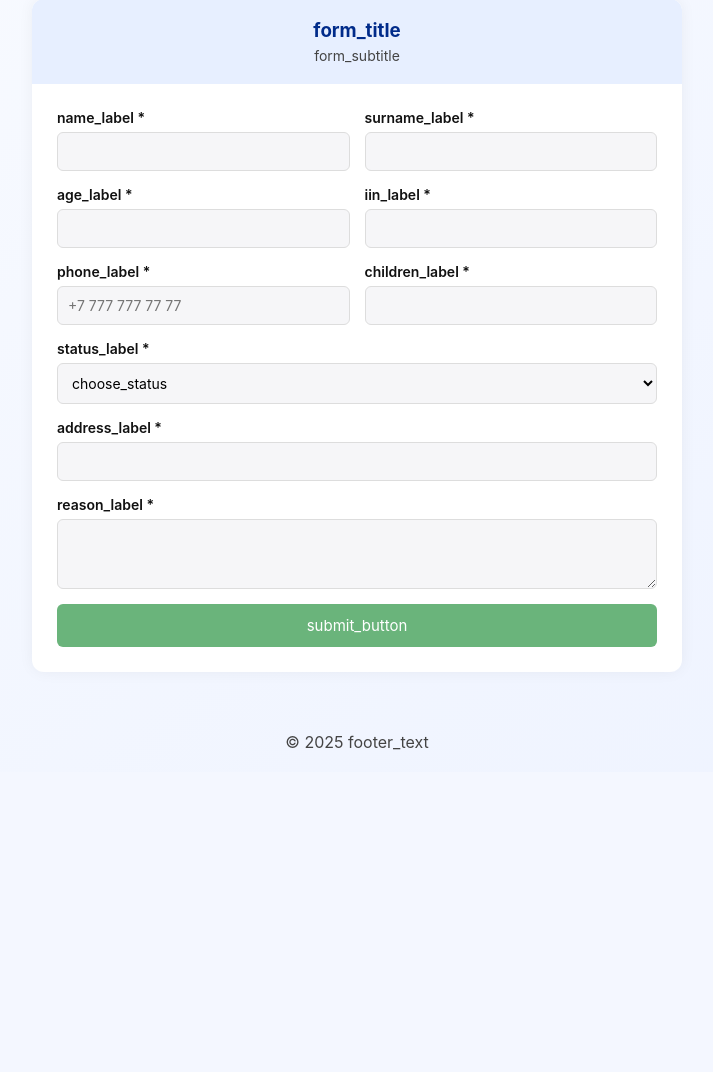
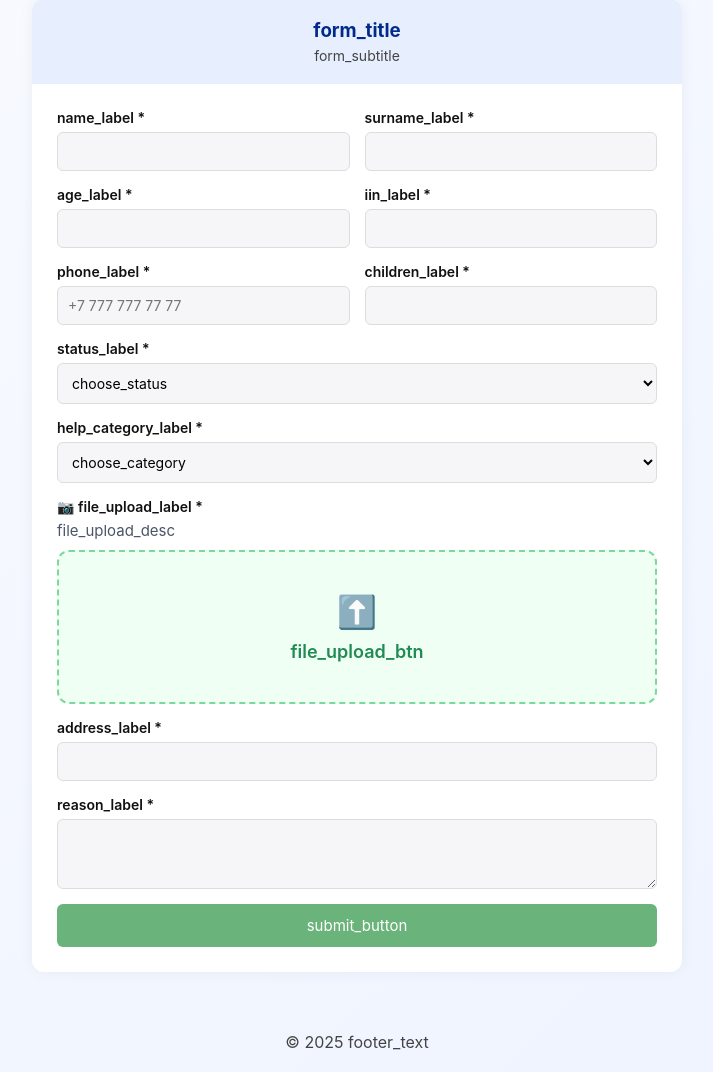
Before and after one commit to aribzhan-dev/shukir, a Django app: page / in a window 1280 px wide. Shown: the part 171-1243 px from the top of the page, without its empty margins (283-996 px from the left). Before the commit the page ends 921 px from the top, so only its background shows below. Run offline with Django 5.2, Linux system fonts and the light colour scheme; data that the repository does not hold is empty.

Commit message:
new functions

```diff
--- a/main/admin.py
+++ b/main/admin.py
@@ -1,10 +1,11 @@
 from django.contrib import admin
-from main.models import Language, Translation, MaterialsStatus, HelpRequest
+from main.models import Language, Translation, MaterialsStatus, HelpRequest, HelpCategory
 # Register your models here.
 
 admin.site.register(Language)
 admin.site.register(MaterialsStatus)
 admin.site.register(HelpRequest)
+admin.site.register(HelpCategory)
 
 @admin.register(Translation)
 class TranslationAdmin(admin.ModelAdmin):
--- a/main/views.py
+++ b/main/views.py
@@ -1,17 +1,14 @@
 from django.shortcuts import render, redirect
 from django.views.decorators.csrf import csrf_exempt
-from django.http import HttpResponse
-from .models import HelpRequest, Language, MaterialsStatus, Translation
+from .models import HelpRequest, Language, MaterialsStatus, Translation, HelpCategory
 import requests
-
-
 
 TELEGRAM_BOT_TOKEN = "8240282392:AAGtvnPfS3A0R6KQFydGXtBy1vuJ6VUuu9M"
 TELEGRAM_CHAT_ID = "-1003120018187"
 
 
 def get_translations(lang_code):
-    language = Language.objects.filter(code=lang_code).first()
+    language = Language.objects.filter(code=lang_code, status=0).first()
     translations = {}
     if language:
         qs = Translation.objects.filter(language=language, status=0)
@@ -26,8 +23,10 @@
     language = Language.objects.filter(code=lang_code).first()
     if not language:
         language = Language.objects.filter(code="uz").first()
+
     translations = get_translations(lang_code)
     statuses = MaterialsStatus.objects.filter(language=language, status=0)
+    categories = HelpCategory.objects.filter(status=0, language__code=lang_code)
 
     if request.method == "POST":
         name = request.POST.get("name")
@@ -36,13 +35,15 @@
         email = request.POST.get("email")
         phone = request.POST.get("phone_number")
         status_id = request.POST.get("material_status")
+        category_id = request.POST.get("help_category")
         child_count = request.POST.get("child_in_fam")
         address = request.POST.get("address")
         iin = request.POST.get("iin")
         reason = request.POST.get("why_need_help")
+        file = request.FILES.get("file")
 
-        material_status = MaterialsStatus.objects.get(id=status_id)
-
+        material_status = MaterialsStatus.objects.filter(id=status_id).first()
+        help_category = HelpCategory.objects.filter(id=category_id).first()
 
         help_request = HelpRequest.objects.create(
             name=name,
@@ -51,13 +52,16 @@
             email=email,
             phone_number=phone,
             material_status=material_status,
+            help_category=help_category,
             child_in_fam=int(child_count or 0),
             address=address,
             iin=iin,
             why_need_help=reason,
+            file=file,  # ✅ shu yerda ham
             status=0,
         )
 
+        # Telegram uchun xabar
         if lang_code == "ru":
             message = (
                 f"🟢 Поступила новая заявка на помощь:\n\n"
@@ -66,8 +70,10 @@
                 f"📅 Возраст: {help_request.age}\n"
                 f"👶 Количество детей: {help_request.child_in_fam}\n"
                 f"🏡 Адрес: {help_request.address}\n"
+                f"🏷️ Категория: {help_category.title if help_category else '-'}\n"
+                f"💍 Семейное положение: {material_status.title if material_status else '-'}\n"
                 f"🆔 ИИН: {help_request.iin}\n"
-                f"💬 Причина обращения: {help_request.why_need_help}"
+                f"💬 Причина: {help_request.why_need_help}"
             )
         elif lang_code == "kk":
             message = (
@@ -77,6 +83,8 @@
                 f"📅 Жасы: {help_request.age}\n"
                 f"👶 Балалар саны: {help_request.child_in_fam}\n"
                 f"🏡 Мекенжай: {help_request.address}\n"
+                f"🏷️ Категория: {help_category.title if help_category else '-'}\n"
+                f"💍 Отбасылық жағдай: {material_status.title if material_status else '-'}\n"
                 f"🆔 ЖСН: {help_request.iin}\n"
                 f"💬 Себебі: {help_request.why_need_help}"
             )
@@ -88,31 +96,44 @@
                 f"📅 Ёши: {help_request.age}\n"
                 f"👶 Фарзандлар сони: {help_request.child_in_fam}\n"
                 f"🏡 Манзил: {help_request.address}\n"
+                f"🏷️ Ёрдам тўифаси: {help_category.title if help_category else '-'}\n"
+                f"💍 Оилавий ҳолати: {material_status.title if material_status else '-'}\n"
                 f"🆔 ИИН: {help_request.iin}\n"
                 f"💬 Сабаб: {help_request.why_need_help}"
             )
 
-        send_to_telegram(message)
+        send_to_telegram(message, help_request.file.path if help_request.file else None)
         return redirect(f"/{lang_code}/success/")
-
 
     context = {
         "lang_code": lang_code,
         "statuses": statuses,
         "tr": translations,
         "languages": languages,
+        "categories": categories,
     }
     return render(request, "index.html", context)
 
 
-def send_to_telegram(text):
-    url = f"https://api.telegram.org/bot{TELEGRAM_BOT_TOKEN}/sendMessage"
-    data = {
-        "chat_id": TELEGRAM_CHAT_ID,
-        "text": text
-    }
+def send_to_telegram(text, file_path=None):
+    base_url = f"https://api.telegram.org/bot{TELEGRAM_BOT_TOKEN}"
+
     try:
-        response = requests.post(url, data=data, timeout=10)
+        if file_path:
+            with open(file_path, "rb") as file:
+                response = requests.post(
+                    f"{base_url}/sendDocument",
+                    data={"chat_id": TELEGRAM_CHAT_ID, "caption": text},
+                    files={"document": file},
+                    timeout=10,
+                )
+        else:
+            response = requests.post(
+                f"{base_url}/sendMessage",
+                data={"chat_id": TELEGRAM_CHAT_ID, "text": text},
+                timeout=10,
+            )
+
         response.raise_for_status()
     except requests.exceptions.Timeout:
         print("⏳ Telegram жавоб бермади (timeout).")
--- a/shukir/settings_simple.py
+++ b/shukir/settings_simple.py
@@ -16,8 +16,8 @@
 # Build paths inside the project like this: BASE_DIR / 'subdir'.
 BASE_DIR = Path(__file__).resolve().parent.parent
 
-MEDIA_ROOT = os.path.join(BASE_DIR, 'media')
 MEDIA_URL = '/media/'
+MEDIA_ROOT = BASE_DIR / 'media'
 
 # Quick-start development settings - unsuitable for production
 # See https://docs.djangoproject.com/en/5.2/howto/deployment/checklist/
--- a/shukir/urls.py
+++ b/shukir/urls.py
@@ -17,10 +17,14 @@
 from django.contrib import admin
 from django.urls import path
 from main.views import index_handler, success_page
+from django.conf import settings
+from django.conf.urls.static import static
+
+
 urlpatterns = [
     path('admin/', admin.site.urls),
     path('', index_handler),
     path('<str:lang_code>/', index_handler, name='help_request'),
     path('<str:lang_code>/success/', success_page, name='success_page'),
 
-]
+] + static(settings.MEDIA_URL, document_root=settings.MEDIA_ROOT)
--- a/static/css/style.css
+++ b/static/css/style.css
@@ -132,6 +132,46 @@
   flex: 100%;
 }
 
+.upload-desc {
+  color: #4a5568;
+  font-size: 15px;
+  margin-bottom: 10px;
+}
+
+.upload-box {
+  border: 2px dashed #7bd99b;
+  border-radius: 12px;
+  background-color: #f0fff4;
+  padding: 40px 20px;
+  text-align: center;
+  cursor: pointer;
+  transition: all 0.2s ease;
+}
+
+.upload-box:hover {
+  background-color: #e6fff0;
+  border-color: #43c27f;
+}
+
+.upload-icon {
+  font-size: 32px;
+  color: #43c27f;
+  margin-bottom: 10px;
+}
+
+.upload-text {
+  font-weight: 600;
+  font-size: 18px;
+  color: #218b55;
+  margin: 0;
+}
+
+.upload-hint {
+  font-size: 14px;
+  color: #6b7280;
+  margin-top: 5px;
+}
+
 label {
   font-size: 14px;
   margin-bottom: 6px;
--- a/templates/index.html
+++ b/templates/index.html
@@ -32,7 +32,7 @@
         <p>{{ "form_subtitle"|translate:lang_code }}</p>
       </div>
 
-      <form method="POST">
+      <form method="POST" enctype="multipart/form-data">
         {% csrf_token %}
 
         <div class="row">
@@ -82,6 +82,31 @@
 
         <div class="row">
           <div class="col full">
+            <label>{{ "help_category_label"|translate:lang_code }} *</label>
+            <select name="help_category" required>
+              <option value="">{{ "choose_category"|translate:lang_code }}</option>
+              {% for category in categories %}
+                  <option value="{{ category.id }}">{{ category.title }}</option>
+              {% endfor %}
+            </select>
+          </div>
+        </div>
+
+        <div class="row">
+          <div class="col full">
+            <label>📷 {{ "file_upload_label"|translate:lang_code }} *</label>
+            <p class="upload-desc">{{ "file_upload_desc"|translate:lang_code }}</p>
+
+            <div class="upload-box" onclick="document.getElementById('file').click()">
+              <input type="file" id="file" name="file" accept="image/*,.pdf" required hidden />
+              <div class="upload-icon">⬆️</div>
+              <p class="upload-text">{{ "file_upload_btn"|translate:lang_code }}</p>
+            </div>
+          </div>
+        </div>
+
+        <div class="row">
+          <div class="col full">
             <label>{{ "address_label"|translate:lang_code }} *</label>
             <input type="text" name="address" required />
           </div>
```
Also changed, not shown: main/models.py (+20 -1 lines).
